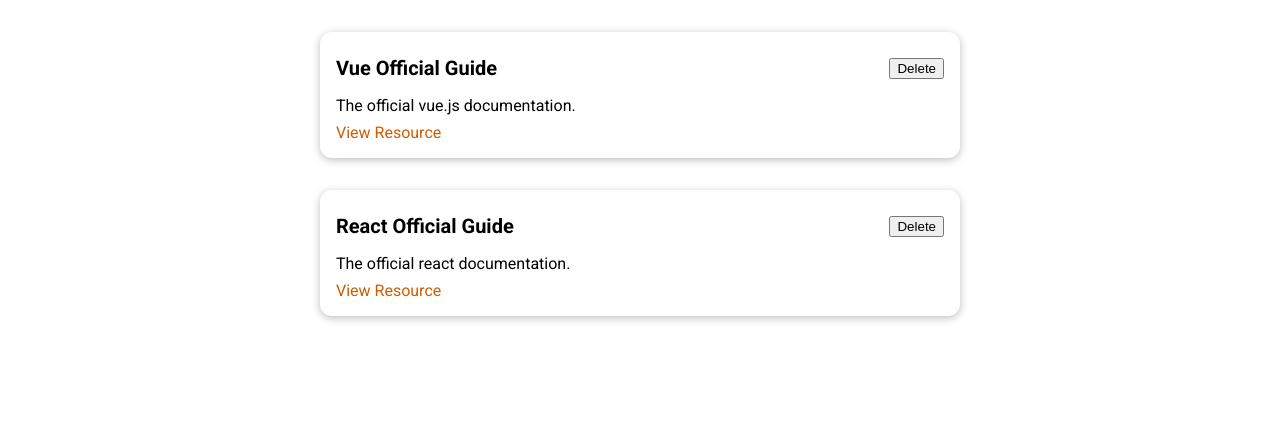
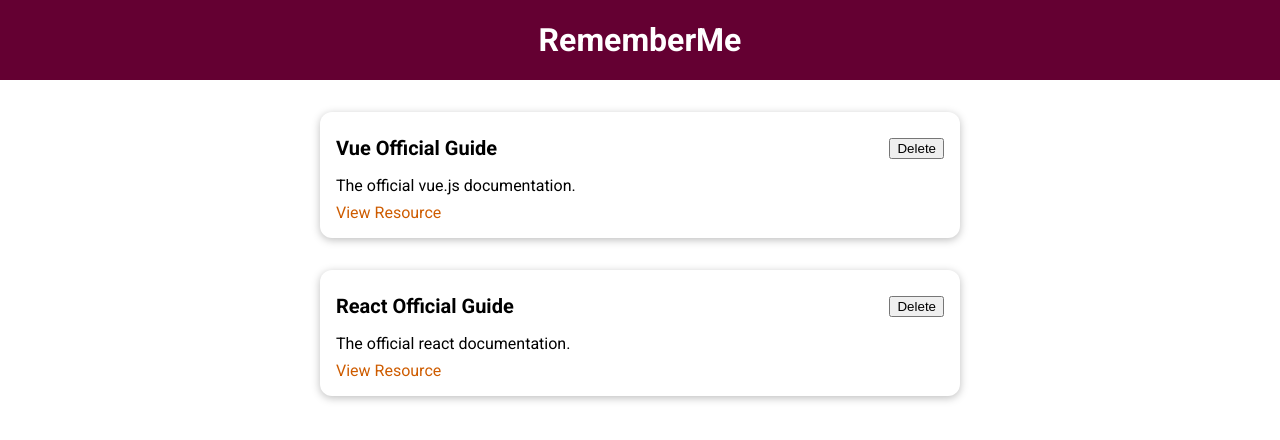
Before and after one commit to yasithWimukthi/vue-remember-me, a Vue app: page / in a window 1280 px wide. Shown: the top 440 px of the page. Built offline with nearby package versions, Linux system fonts and the light colour scheme.

Commit message:
implement Header component

```diff
--- a/src/App.vue
+++ b/src/App.vue
@@ -1,14 +1,17 @@
 <template>
+    <the-header title="RememberMe"></the-header>
     <stored-resources :resources="storedResources"></stored-resources>
 </template>
 
 <script>
 
     import StoredResources from './components/learning-resources/StoredResources';
+    import TheHeader from './components/layouts/TheHeader';
 
     export default{
       components:{
-        StoredResources
+        StoredResources,
+        TheHeader
       },
       data(){
         return {
--- /dev/null
+++ b/src/components/layouts/TheHeader.vue
@@ -0,0 +1,28 @@
+<template>
+    <header>
+        <h1>{{title}}</h1>
+    </header>
+</template>
+
+<script>
+  export default {
+    props:['title'],
+    name: 'TheHeader'
+  };
+</script>
+
+<style scoped>
+    header {
+        width: 100%;
+        height: 5rem;
+        background-color: #640032;
+        display: flex;
+        justify-content: center;
+        align-items: center;
+    }
+
+    header h1 {
+        color: white;
+        margin: 0;
+    }
+</style>
```
